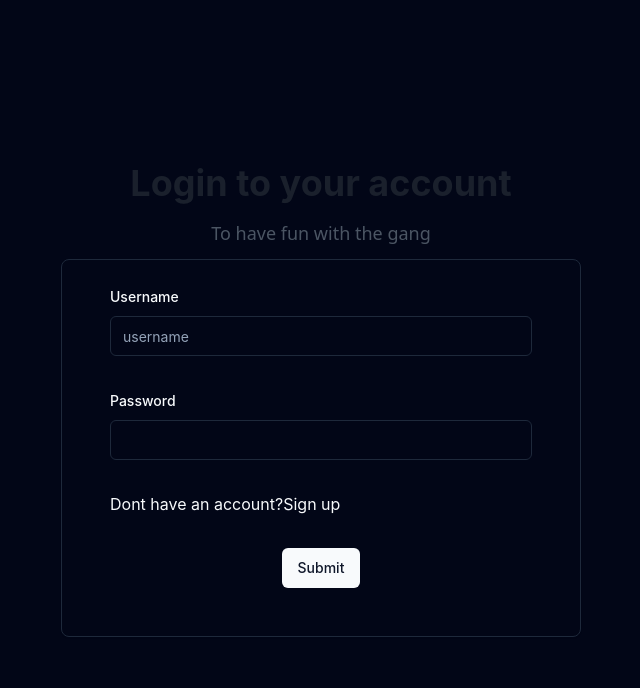
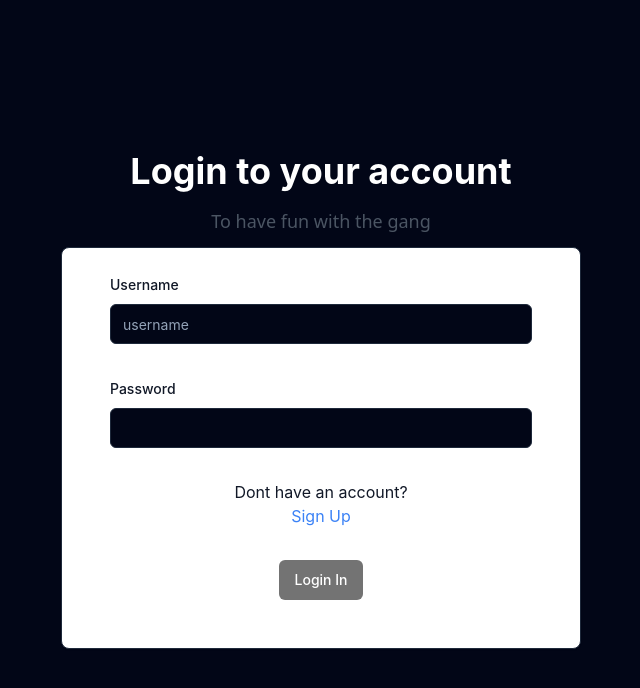
Before and after one commit to JCriz01/Vibe, a React (Vite) app in the folder frontend/: page /auth in a window 1280 px wide. Shown: the top 688 px of the page, without its empty margins (319-959 px from the left). Built offline with nearby package versions, Linux system fonts and the light colour scheme.

Commit message:
updating shadcn
blahhh

```diff
--- a/frontend/src/components/LoginForm.tsx
+++ b/frontend/src/components/LoginForm.tsx
@@ -28,6 +28,7 @@ import "ldrs/ring";
 import { Link } from "react-router-dom";
 
 import { useToast } from "@/components/ui/use-toast";
+
 const LoginForm = () => {
   const navigate = useNavigate();
   const [, setAuthScreen] = useAtom(authScreenAtom);
@@ -100,17 +101,17 @@ const LoginForm = () => {
   return (
     <div className="flex flex-col items-center justify-center flex-cov h-full">
       <div className=" flex flex-col items-center mb-3 gap-4">
-        <h2 className=" text-4xl font-bold">Login to your account</h2>
+        <h2 className=" dark:text-white text-center self-center text-4xl font-bold">Login to your account</h2>
         <p className=" text-gray-600 font-sans text-lg">
           To have fun with the gang
         </p>
       </div>
-      <Card className="p-3 w-3/5 lg:w-[520px]">
+      <Card className="p-3 md:w-3/5 lg:w-[520px] dark:bg-white">
         <CardContent className="flex flex-col ">
           <Form {...form}>
             <form
               onSubmit={form.handleSubmit(onSubmit)}
-              className="space-y-8 p-3 flex flex-col"
+              className="space-y-8 p-3 flex flex-col dark:text-gray-900"
             >
               <FormField
                 control={form.control}
@@ -120,7 +121,7 @@ const LoginForm = () => {
                     <FormLabel>Username</FormLabel>
                     <FormControl>
                       <Input
-                        className=" dark:text-gray-200 "
+                        className=" dark:text-gray-200 bg-white "
                         placeholder="username"
                         {...field}
                       />
@@ -144,19 +145,20 @@ const LoginForm = () => {
                   </FormItem>
                 )}
               />
-              <div className="flex items-center">
-                <p className="">Dont have an account? </p>
-                <Link to={"/"} onClick={() => setAuthScreen("register")}>
-                  <p>Sign up</p>
-                </Link>
+              <div className="flex items-center justify-center">
+                <p className=" self-center dark:text-gray-900 text-center">Dont have an account? {" "}
+                  <Link to={"/"} onClick={() => setAuthScreen("register")}>
+                    <p className={"text-blue-500"}>Sign Up</p>
+                  </Link>
+                </p>
               </div>
               {loading ? (
                 <Button className="self-center" type="submit" disabled>
                   <l-ring />
                 </Button>
               ) : (
-                <Button className="self-center" type="submit">
-                  Submit
+                <Button className="self-center dark:bg-neutral-500" type="submit">
+                  <p className={"dark:text-white"}>Login In</p>
                 </Button>
               )}
             </form>
```
Also changed, not shown: 1 other file (tests, documents, lock files or other folders).
